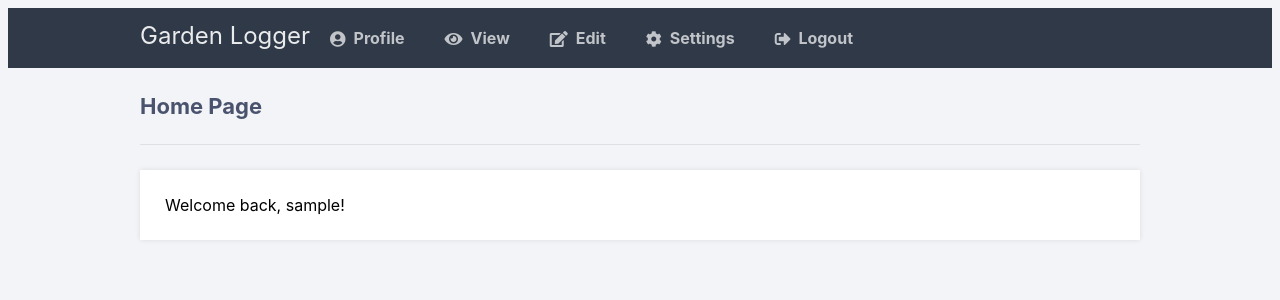
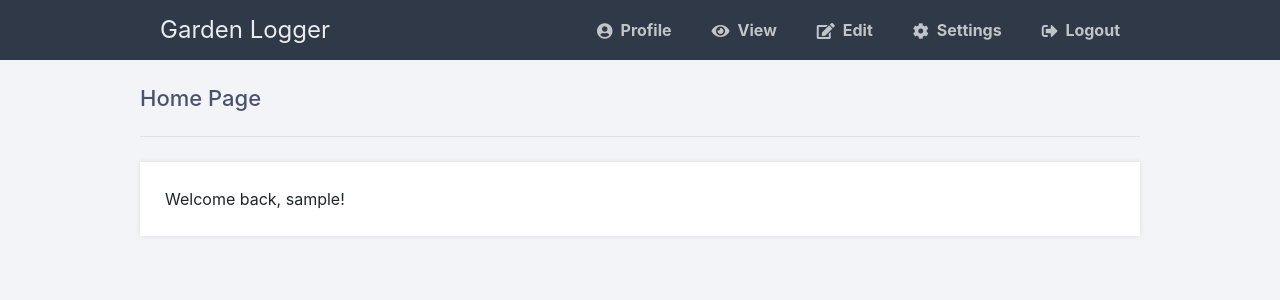
Before and after one commit to JohnyNich/GardenLogger, a PHP site: page /home.php in a window 1280 px wide. Shown: the top 300 px of the page. Run offline with PHP 8.4, Linux system fonts and the light colour scheme; the visitor is signed in with stand-in values (Sample User, id 1).

Commit message:
Improved design of navbar. Added link to include Boostrap v4.5.2.

```diff
--- a/home.php
+++ b/home.php
@@ -14,6 +14,8 @@ if (!isset($_SESSION['loggedin'])) {
     <title>Home Page</title>
     <link href="style.css" rel="stylesheet" type="text/css">
     <link rel="stylesheet" href="https://use.fontawesome.com/releases/v5.7.1/css/all.css">
+    <!-- Bootstrap version 4.5.2 -->
+    <link rel="stylesheet" href="https://maxcdn.bootstrapcdn.com/bootstrap/4.5.2/css/bootstrap.min.css">
   </head>
   <body class="loggedin">
     <nav class="navtop">
@@ -23,7 +25,7 @@ if (!isset($_SESSION['loggedin'])) {
         <a href="view.php"><i class="fas fa-eye"></i>View</a>
         <a href="edit.php"><i class="fas fa-edit"></i>Edit</a>
         <a href="settings.php"><i class="fas fa-cog"></i>Settings</a>
-	<a href="logout.php"><i class="fas fa-sign-out-alt"></i>Logout</a>
+	      <a href="logout.php"><i class="fas fa-sign-out-alt"></i>Logout</a>
       </div>
     </nav>
     <div class="content">
--- a/profile.php
+++ b/profile.php
@@ -32,6 +32,8 @@ $stmt->close();
     <title>Profile</title>
     <link href="style.css" rel="stylesheet" type="text/css">
     <link rel="stylesheet" href="https://use.fontawesome.com/releases/v5.7.1/css/all.css">
+    <!-- Bootstrap version 4.5.2 -->
+    <link rel="stylesheet" href="https://maxcdn.bootstrapcdn.com/bootstrap/4.5.2/css/bootstrap.min.css">
   </head>
   <body class="loggedin">
     <nav class="navtop">
--- a/style.css
+++ b/style.css
@@ -88,11 +88,14 @@ body {
   align-items: center;
 }
 
-.navtop div h1 a {
+.navtop div h1 {
   flex: 1;
-  font-size: 24px;
   padding: 0;
   margin: 0;
+}
+
+.navtop div h1 a {
+  font-size: 24px;
   color: #EAEBED;
   font-weight: normal;
 }
```
